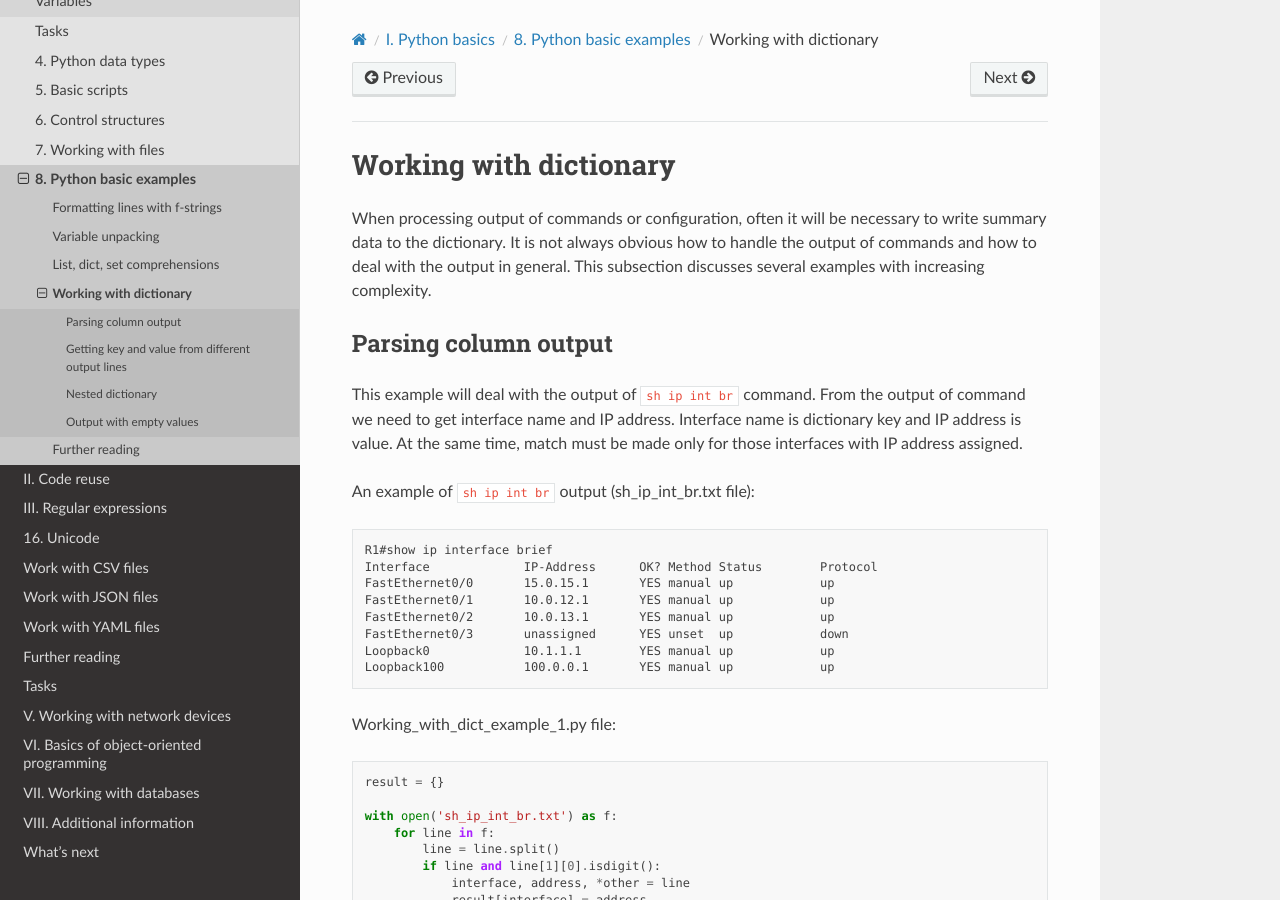
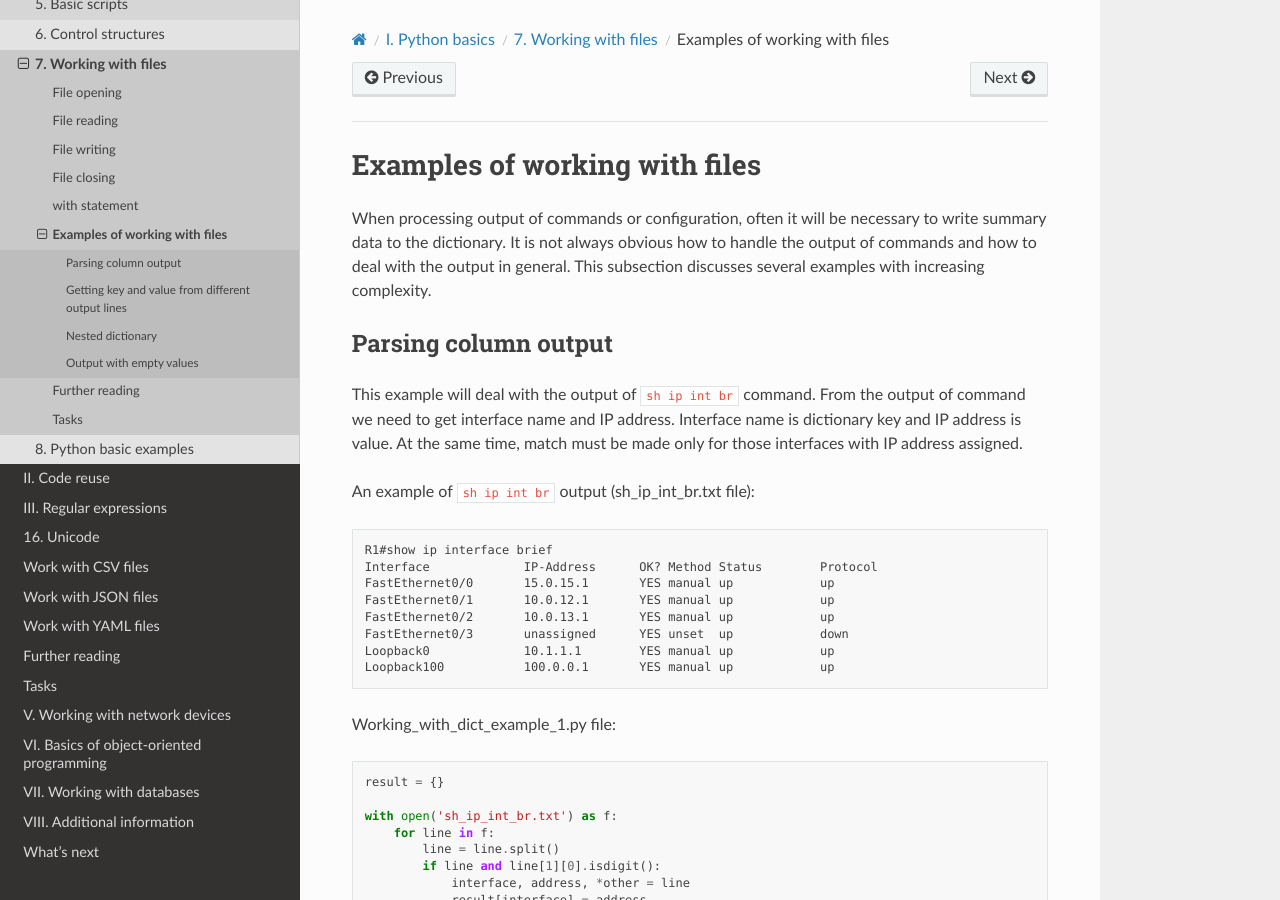
Before and after one commit to natenka/pyneng-book-en, a Sphinx documentation site: the page built from docs/source/book/07_files/working_with_files.rst, in a window 1280 px wide and 900 px high. Built offline with Sphinx 7.4.7 and the Read the Docs theme 2.0.0, drawn with Linux system fonts in a browser that asks for light colours; pages that are not in the unit, such as notebooks, are missing from menus.

Commit message:
Working with dicts moves to 07_files

```diff
--- a/docs/source/book/07_files/index.rst
+++ b/docs/source/book/07_files/index.rst
@@ -49,5 +49,6 @@
    write
    close
    with
+   working_with_files
    further_reading
    ../../exercises/07_exercises
--- a/docs/source/book/08_python_basic_examples/working_with_dicts.rst
+++ b/docs/source/book/07_files/working_with_files.rst
@@ -1,5 +1,5 @@
-Working with dictionary
--------------------
+Examples of working with files
+------------------------------
 
 When processing output of commands or configuration, often it will
 be necessary to write summary data to the dictionary.
--- a/docs/source/book/08_python_basic_examples/index.rst
+++ b/docs/source/book/08_python_basic_examples/index.rst
@@ -17,5 +17,4 @@ While most examples will be file-oriented the same data-processing principles ca
    f-string
    variable_unpacking
    x_comprehensions
-   working_with_dicts
    further_reading
```
